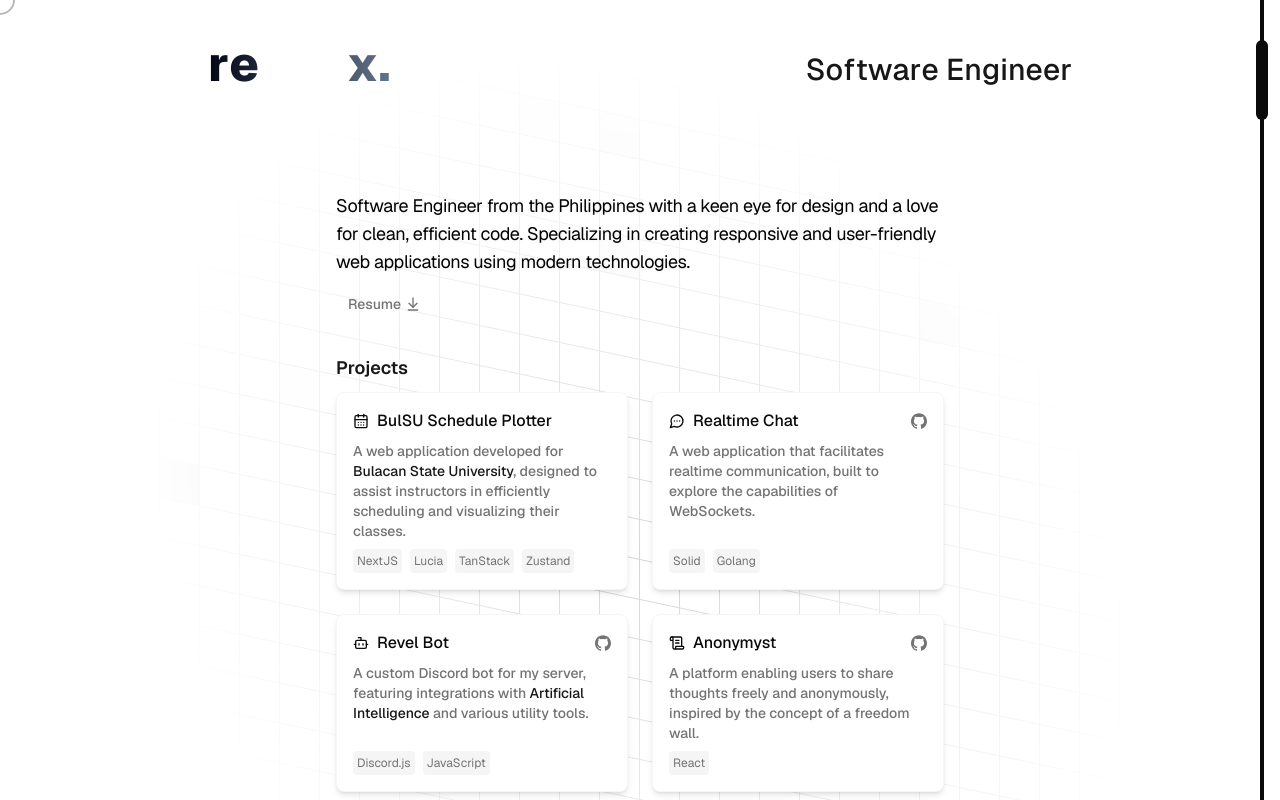
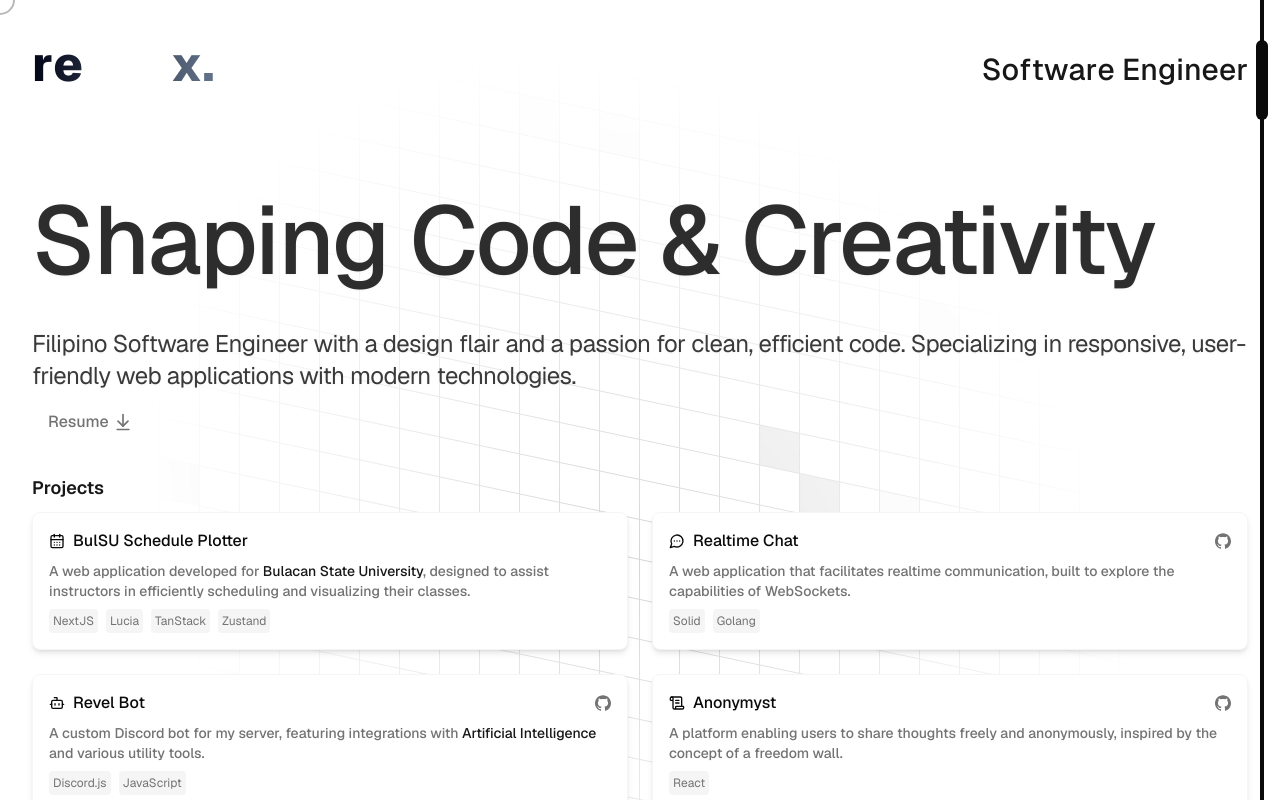
Before and after one commit to xyugen/portfolio, a Next.js app: page / in a window 1280 px wide. Shown: the top 800 px of the page. Built offline with nearby package versions, Linux system fonts and the light colour scheme.

Commit message:
feat: change paddings and about section

```diff
--- a/package.json
+++ b/package.json
@@ -10,6 +10,7 @@
   },
   "dependencies": {
     "@gsap/react": "^2.1.1",
+    "@radix-ui/react-icons": "^1.3.0",
     "@radix-ui/react-slot": "^1.1.0",
     "@radix-ui/react-switch": "^1.1.0",
     "canvas-confetti": "^1.9.3",
--- a/src/app/components/About.tsx
+++ b/src/app/components/About.tsx
@@ -3,30 +3,41 @@ import WordFadeIn from "@/components/magicui/word-fade-in";
 import { Button } from "@/components/ui/button";
 import { ArrowDownToLine } from "lucide-react";
 import Link from "next/link";
+import { about } from "./data";
 
 const About = () => {
     return (
         <section id="about" className="space-y-4">
-            <WordFadeIn
-                className="text-base"
-                words="Software Engineer from the Philippines with a keen eye for design and a love
-            for clean, efficient code. Specializing in creating responsive
-            and user-friendly web applications using modern technologies."
-                delay={0.1}
-            />
-            <BlurFade delay={1} transition={{ delay: 0.04 + 1, duration: 0.4, type: "tween", ease: "easeOut" }}>
+            <div className="flex flex-col gap-6 md:gap-10">
+                {about.map((data, index) => (
+                    <WordFadeIn
+                        key={index}
+                        className={data.className}
+                        words={data.text}
+                        delay={0.1 * index}
+                    />
+                ))}
+            </div>
+            <BlurFade
+                delay={1}
+                transition={{
+                    delay: 0.04 + 1,
+                    duration: 0.4,
+                    type: "tween",
+                    ease: "easeOut",
+                }}
+            >
                 <Button
                     variant={"ghost"}
-                    size={"sm"}
-                    className="flex items-center text-sm gap-1 text-muted-foreground"
+                    className="flex rounded-sm items-center text-sm gap-1 text-muted-foreground"
                 >
                     <Link
                         href="/resume"
                         target="_blank"
                         rel="noopener noreferrer"
-                        className="flex flex-row gap-1 items-center"
+                        className="flex flex-row md:text-base gap-1 items-center"
                     >
-                        Resume <ArrowDownToLine className="size-4" />
+                        Resume <ArrowDownToLine className="size-4 md:size-5" />
                     </Link>
                 </Button>
             </BlurFade>
--- a/src/app/components/Portfolio.tsx
+++ b/src/app/components/Portfolio.tsx
@@ -25,7 +25,7 @@ export default function Component() {
                 />
             </div>
             <div className="relative z-10">
-                <div className="max-w-2xl mx-auto px-4 space-y-8 sm:px-6 lg:px-8 py-16">
+                <div className="max-w-4xl md:max-w-7xl mx-auto space-y-8 px-6 sm:px-8 md:px-20 lg:px-8 py-16">
                     <About />
 
                     <Projects />
--- a/src/app/components/data.tsx
+++ b/src/app/components/data.tsx
@@ -91,3 +91,15 @@ export const projects = [
         tags: ["Android Studio", "Java"],
     },
 ];
+
+export const about = [
+    {
+        text: "Shaping Code & Creativity",
+        className:
+            "text-5xl font-medium text-primary/90 md:text-8xl",
+    },
+    {
+        text: "Filipino Software Engineer with a design flair and a passion for clean, efficient code. Specializing in responsive, user-friendly web applications with modern technologies.",
+        className: "text-foreground/80 md:text-2xl",
+    },
+];
--- a/src/components/layouts/Footer.tsx
+++ b/src/components/layouts/Footer.tsx
@@ -3,7 +3,7 @@ import ThemeToggle from "../theme-toggle";
 const Footer = () => {
     return (
         <footer className="bg-background border-t border-t-muted p-8 xl:px-20 z-50">
-            <div className="flex flex-col md:flex-row items-start md:items-end justify-between">
+            <div className="flex flex-col flex-wrap md:flex-row items-start md:items-end justify-between">
                 <p className="font-extrabold text-5xl md:text-9xl bg-gradient-to-r from-slate-950 to-slate-500 dark:from-slate-500 dark:to-slate-100 bg-clip-text text-transparent">
                     Renzyx.
                 </p>
--- a/src/components/layouts/Header.tsx
+++ b/src/components/layouts/Header.tsx
@@ -14,7 +14,7 @@ const headerData: { text: string; className: string }[] = [
 
 const Header = () => {
     return (
-        <header className="px-4 md:px-14 xl:px-52 py-10">
+        <header className="px-6 sm:px-8 md:max-w-7xl mx-auto py-10">
             <div className="flex flex-col md:flex-row justify-between md:items-end">
                 {/* {headerData.map((data, index) => (
                     <motion.div
--- /dev/null
+++ b/src/components/magicui/bento-grid.tsx
@@ -0,0 +1,79 @@
+import { ReactNode } from "react";
+import { ArrowRightIcon } from "@radix-ui/react-icons";
+
+import { cn } from "@/lib/utils";
+import { Button } from "@/components/ui/button";
+
+const BentoGrid = ({
+  children,
+  className,
+}: {
+  children: ReactNode;
+  className?: string;
+}) => {
+  return (
+    <div
+      className={cn(
+        "grid w-full auto-rows-[22rem] grid-cols-3 gap-4",
+        className,
+      )}
+    >
+      {children}
+    </div>
+  );
+};
+
+const BentoCard = ({
+  name,
+  className,
+  background,
+  Icon,
+  description,
+  href,
+  cta,
+}: {
+  name: string;
+  className: string;
+  background: ReactNode;
+  Icon: any;
+  description: string;
+  href: string;
+  cta: string;
+}) => (
+  <div
+    key={name}
+    className={cn(
+      "group relative col-span-3 flex flex-col justify-between overflow-hidden rounded-xl",
+      // light styles
+      "bg-white [box-shadow:0_0_0_1px_rgba(0,0,0,.03),0_2px_4px_rgba(0,0,0,.05),0_12px_24px_rgba(0,0,0,.05)]",
+      // dark styles
+      "transform-gpu dark:bg-black dark:[border:1px_solid_rgba(255,255,255,.1)] dark:[box-shadow:0_-20px_80px_-20px_#ffffff1f_inset]",
+      className,
+    )}
+  >
+    <div>{background}</div>
+    <div className="pointer-events-none z-10 flex transform-gpu flex-col gap-1 p-6 transition-all duration-300 group-hover:-translate-y-10">
+      <Icon className="h-12 w-12 origin-left transform-gpu text-neutral-700 transition-all duration-300 ease-in-out group-hover:scale-75" />
+      <h3 className="text-xl font-semibold text-neutral-700 dark:text-neutral-300">
+        {name}
+      </h3>
+      <p className="max-w-lg text-neutral-400">{description}</p>
+    </div>
+
+    <div
+      className={cn(
+        "pointer-events-none absolute bottom-0 flex w-full translate-y-10 transform-gpu flex-row items-center p-4 opacity-0 transition-all duration-300 group-hover:translate-y-0 group-hover:opacity-100",
+      )}
+    >
+      <Button variant="ghost" asChild size="sm" className="pointer-events-auto">
+        <a href={href}>
+          {cta}
+          <ArrowRightIcon className="ml-2 h-4 w-4" />
+        </a>
+      </Button>
+    </div>
+    <div className="pointer-events-none absolute inset-0 transform-gpu transition-all duration-300 group-hover:bg-black/[.03] group-hover:dark:bg-neutral-800/10" />
+  </div>
+);
+
+export { BentoCard, BentoGrid };
--- a/src/components/magicui/word-fade-in.tsx
+++ b/src/components/magicui/word-fade-in.tsx
@@ -32,7 +32,7 @@ export default function WordFadeIn({
       initial="hidden"
       animate="visible"
       className={cn(
-        "font-display text-base tracking-[-0.02em] text-black drop-shadow-sm dark:text-white md:text-lg",
+        "font-display text-base md:text-xl tracking-[-0.02em] text-foreground drop-shadow-sm",
         className,
       )}
     >
```
Also changed, not shown: 1 other file (tests, documents, lock files or other folders).
